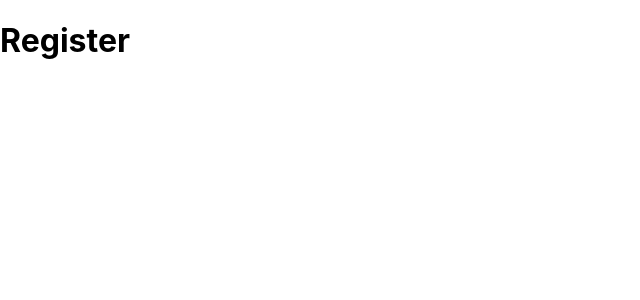
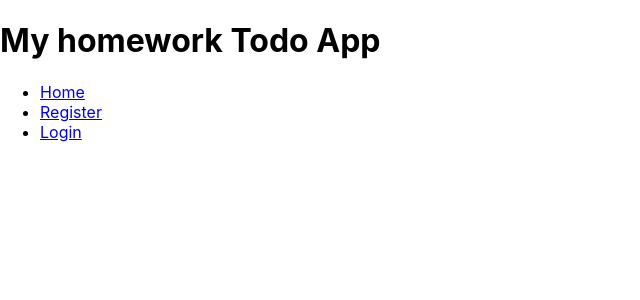
Before and after one commit to gabip86/homework-todo, a React (Create React App) app in the folder frontend/: page / in a window 1280 px wide. Shown: the top 300 px of the page, without its empty margins (0-640 px from the left). Built offline with nearby package versions, Linux system fonts and the light colour scheme.

Commit message:
feat: added routes

```diff
--- a/frontend/src/App.js
+++ b/frontend/src/App.js
@@ -3,13 +3,27 @@
   BrowserRouter as Router,
   Switch,
   Route,
+  Link
 } from 'react-router-dom'
 
 function App() {
   return (
     <div className="App">
       <Router>
-        <h1>Register</h1>
+        <h1>My homework Todo App</h1>
+        <div>
+          <ul>
+            <li>
+              <Link to="/">Home</Link>
+            </li>
+            <li>
+              <Link to="/register">Register</Link>
+            </li>
+            <li>
+              <Link to="/login">Login</Link>
+            </li>
+          </ul>
+        </div>
 
         <Switch>
           <Route path="/">
```
